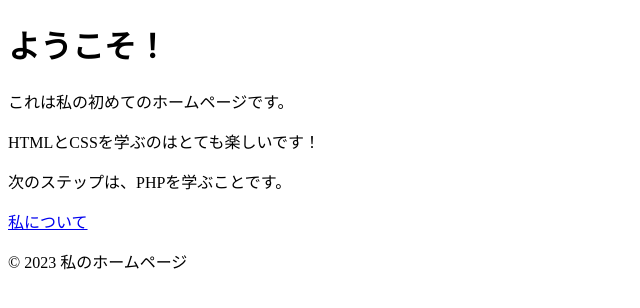
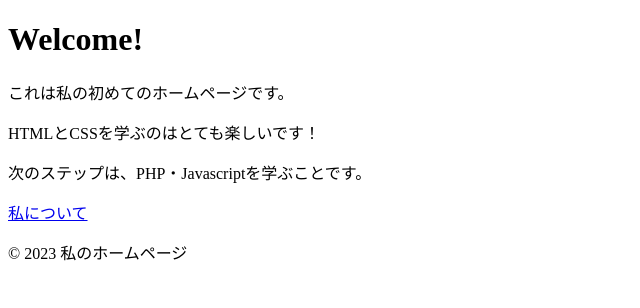
Before and after one commit to Yohsui/GitTest0604, a plain HTML site: page index.html in a window 1280 px wide. Shown: the whole page, without its empty margins (0-640 px from the left). Drawn offline with Linux system fonts and the light colour scheme.

Commit message:
update: index.html
ジョンのこころざしが低すぎるのではっぱをかけるために更新した。

```diff
--- a/index.html
+++ b/index.html
@@ -6,10 +6,10 @@
     <title>はじめてのホームページ</title>
 </head>
 <body>
-    <h1>ようこそ！</h1>
+    <h1>Welcome!</h1>
     <p>これは私の初めてのホームページです。</p>
     <p>HTMLとCSSを学ぶのはとても楽しいです！</p>
-    <p>次のステップは、PHPを学ぶことです。</p>
+    <p>次のステップは、PHP・Javascriptを学ぶことです。</p>
     <div><a href="aboutme.html">私について</a></div>
     <footer>
         <p>&copy; 2023 私のホームページ</p>
```
